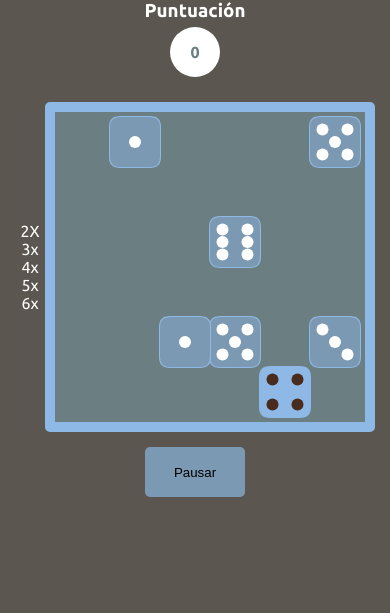
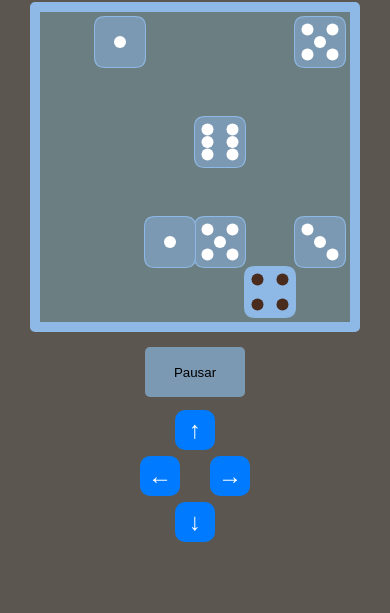
Before and after one commit to alatrizte/malditos_dados, a plain HTML site: page index.html in a window 390 px wide. Shown: the part 231-844 px from the top of the page. Drawn offline with Linux system fonts and the light colour scheme.

Commit message:
arreglos para dispositivos móviles

```diff
--- a/index.html
+++ b/index.html
@@ -13,13 +13,15 @@
         <div id="marcador"></div>
     </div>
     <div class="content">
-        <div id="multiplicadores" class="content column">
-            <div id="2x">2X</div>
+        <div id="multiplicadores" class="content"></div>
+            <div id="2x">2x</div>
             <div id="3x">3x</div>
             <div id="4x">4x</div>
             <div id="5x">5x</div>
             <div id="6x">6x</div>
         </div>
+    </div>
+    <div class="content">
         <canvas id="canvas"></canvas>
     </div>
     <div class="content">
@@ -31,6 +33,14 @@
             <button id="control">Pausar</button>
         </div>
     </div>
-    <script src="script.js" type="module"></script>
+    <div class="cruceta">
+        <button class="arrow up">↑</button>
+        <div class="horizontal-buttons">
+            <button class="arrow left">←</button>
+            <button class="arrow right">→</button>
+        </div>
+        <button class="arrow down">↓</button>
+    </div>
+    <script src="script.js" type="module" defer></script>
 </body>
 </html>
--- a/script.js
+++ b/script.js
@@ -8,6 +8,32 @@ import { activateRandomDice } from './utils.js';
 import { crearMatrizDePosiciones } from './utils.js';
 import { DynamicInterval } from './DinamicalInternal.js';
 import { incrementarValor } from './utils.js';
+
+// Función para emular el evento 'keydown'
+function emulateKey(key) {
+    const event = new KeyboardEvent('keydown', {
+        key: key,
+        bubbles: true,
+        cancelable: true
+    });
+    document.dispatchEvent(event);
+}
+// Añadir los event listeners para los botones de la cruceta
+document.querySelector('.arrow.up').addEventListener('click', () => {
+    emulateKey('ArrowUp');
+});
+
+document.querySelector('.arrow.left').addEventListener('click', () => {
+    emulateKey('ArrowLeft');
+});
+
+document.querySelector('.arrow.right').addEventListener('click', () => {
+    emulateKey('ArrowRight');
+});
+
+document.querySelector('.arrow.down').addEventListener('click', () => {
+    emulateKey('ArrowDown');
+});
 
 const canvas = document.getElementById("canvas");
 // const print_button = document.getElementById("print");
--- a/style.css
+++ b/style.css
@@ -83,3 +83,52 @@ canvas {
     font-weight: bold;
     margin-top: 15px;
 }
+
+/* Ocultar la cruceta por defecto */
+.cruceta {
+    display: none;
+}
+
+/* Row of horizontal buttons */
+.horizontal-buttons {
+    display: flex;
+    justify-content: center;
+    margin: 10px 0;
+}
+
+/* Arrow button styles */
+.arrow {
+    width: 40px;
+    height: 40px;
+    font-size: 24px;
+    background-color: #007bff;
+    color: white;
+    border: none;
+    border-radius: 10px;
+    margin: -2px 15px;
+    cursor: pointer;
+    display: flex;
+    justify-content: center;
+    align-items: center;
+}
+
+/* Hover and active styles for buttons */
+.arrow:hover {
+    background-color: #0056b3;
+}
+
+.arrow:active {
+    background-color: #003f7f;
+}
+
+@media only screen and (max-width: 768px) {
+    h1 {
+        font-size: 42px;
+    }
+
+    .cruceta {
+        display: flex;
+        flex-direction: column;
+        align-items: center;
+    }
+}
```
